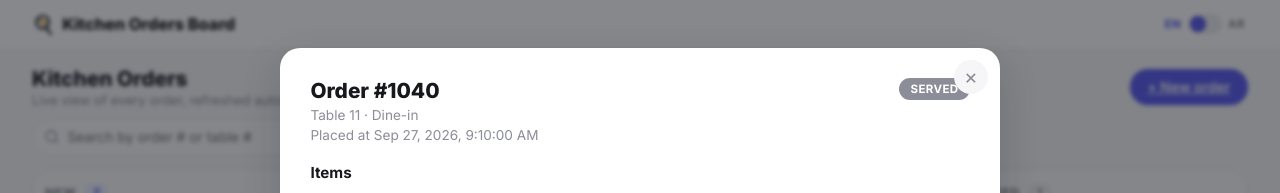
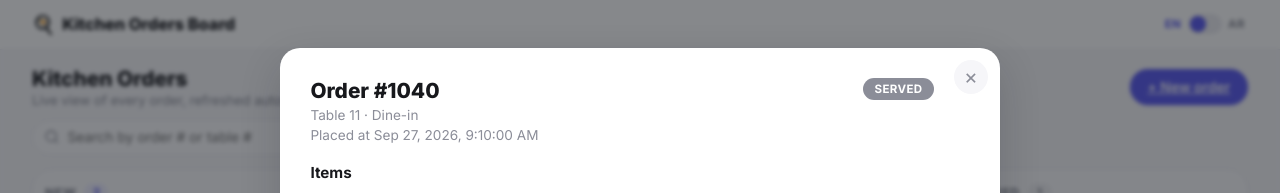
Before and after one commit to MartinaMaurice/kitchen-orders-board, an Angular app: page /orders/1040 in a window 1280 px wide. Shown: the top 193 px of the page. Built offline with nearby package versions, Linux system fonts and the light colour scheme; data requests are answered from the project's data file.

Commit message:
fix: keep order-details status pill clear of the modal close button

```diff
--- a/src/app/features/order-details/order-details.component.scss
+++ b/src/app/features/order-details/order-details.component.scss
@@ -10,6 +10,7 @@
   justify-content: space-between;
   gap: 1rem;
   flex-wrap: wrap;
+  padding-inline-end: 2.25rem;
 
   h1 {
     font-size: 1.3rem;
```
